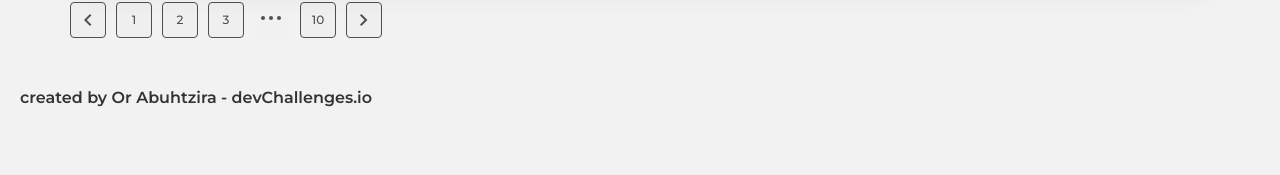
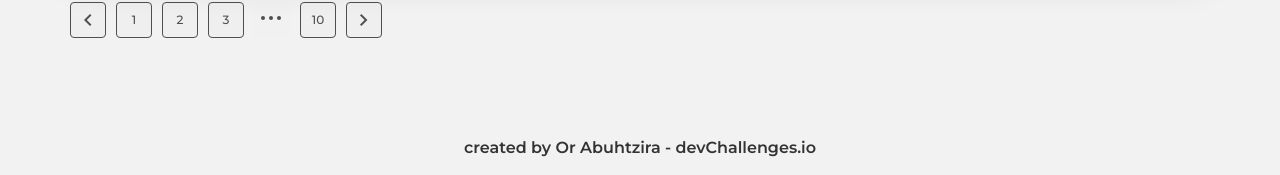
Before and after one commit to orabu103/portfolio-master, a React (Create React App) app: page / in a window 1280 px wide. Shown: the part 3817-3992 px from the top of the page. Before the commit the page ends 3945 px from the top, so only its background shows below. Built offline with nearby package versions, Linux system fonts and the light colour scheme.

Commit message:
Fix cretid

```diff
--- a/src/App.css
+++ b/src/App.css
@@ -1,5 +1,9 @@
 .App{
   padding: 20px;
+  display: flex;
+  flex-direction: column;
+  justify-content: center;
+  align-items: center;
 }
 
 .header{
--- a/src/App.js
+++ b/src/App.js
@@ -23,7 +23,8 @@ function App() {
     <div className='App'>
       {/* <Header /> */}
       <Dashboard />
-     <footer><h3>created by Or Abuhtzira - devChallenges.io</h3></footer>
+      <h3>created by Or Abuhtzira - devChallenges.io</h3>
+
     </div>
   );
 }
--- a/src/components/Card/ProjectsCard/style.css
+++ b/src/components/Card/ProjectsCard/style.css
@@ -1,5 +1,6 @@
 .ProjectsCard{
     width: 100%;
+    margin-bottom: 50px;
 }
 .ProjectsCard_projects{
     display: flex;
```
